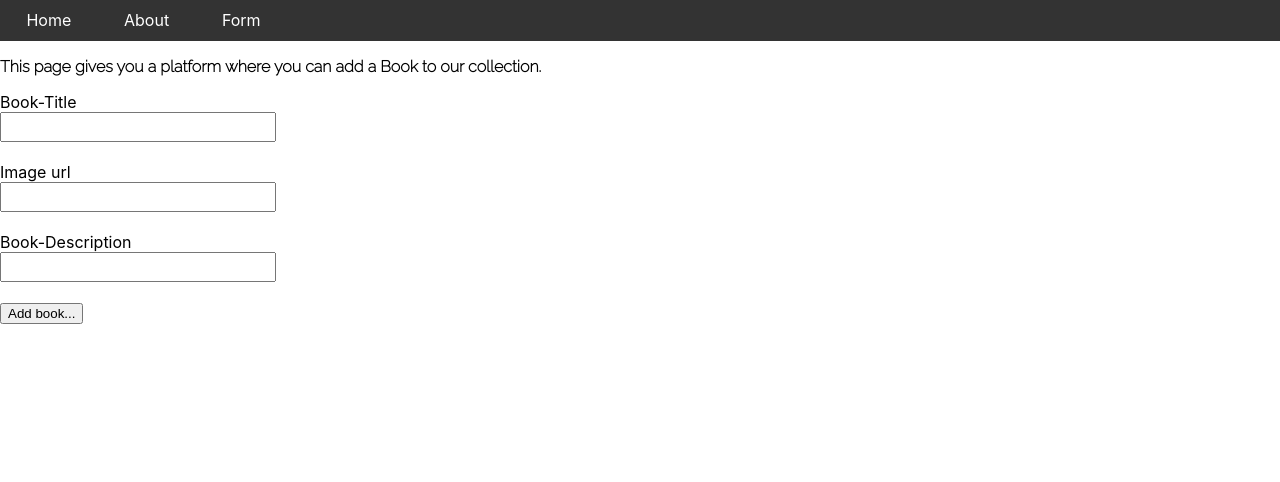
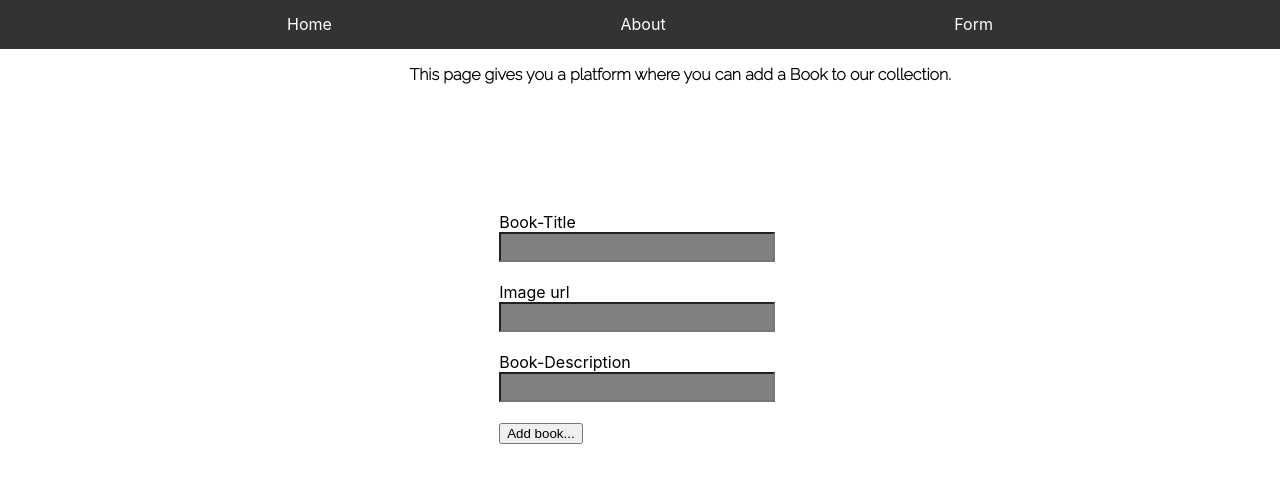
Before and after one commit to GacheruIan/E-Novel-Collection, a React (Create React App) app: page /form in a window 1280 px wide. Shown: the top 482 px of the page. Built offline with nearby package versions, Linux system fonts and the light colour scheme; a web font is replaced by a local one.

Commit message:
styling form

```diff
--- a/src/index.css
+++ b/src/index.css
@@ -55,23 +55,28 @@ p{
     background-color: #333;
     color: white;
     display: flex;
-    align-items: stretch;
-    gap: 2rem;
     padding: 0 1rem;
+    gap: 1rem;
+    padding: .90rem;
+    justify-content: space-evenly;
+}
+.nav a:hover{
+    transform: scale(1.5);
 
 }
-.nav ul{
-    padding: 0;
-    margin: 0;
-    list-style: none;
-    display: flex;
-    gap: 1rem;
-}
+
 .nav a{
     color: inherit;
     text-decoration: none;
-    height: 100%;
-    display: flex;
-    align-items: center;
-    padding: .65rem;
 }
+.form-review{
+    margin-left: 39%;
+    margin-top: 10%;
+}
+input{
+    background-color: gray;
+    color: white;
+}
+#form-p{
+    margin-left: 32%;
+}
```
